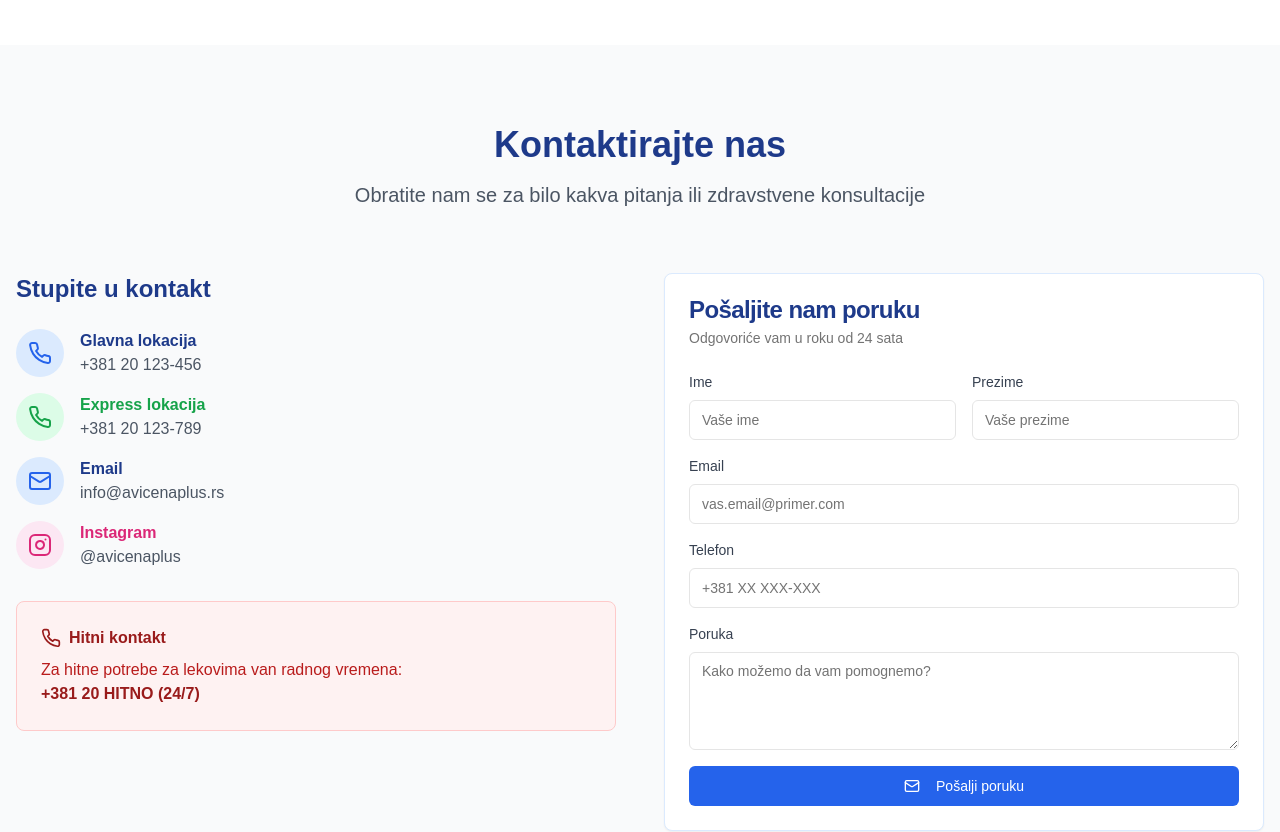
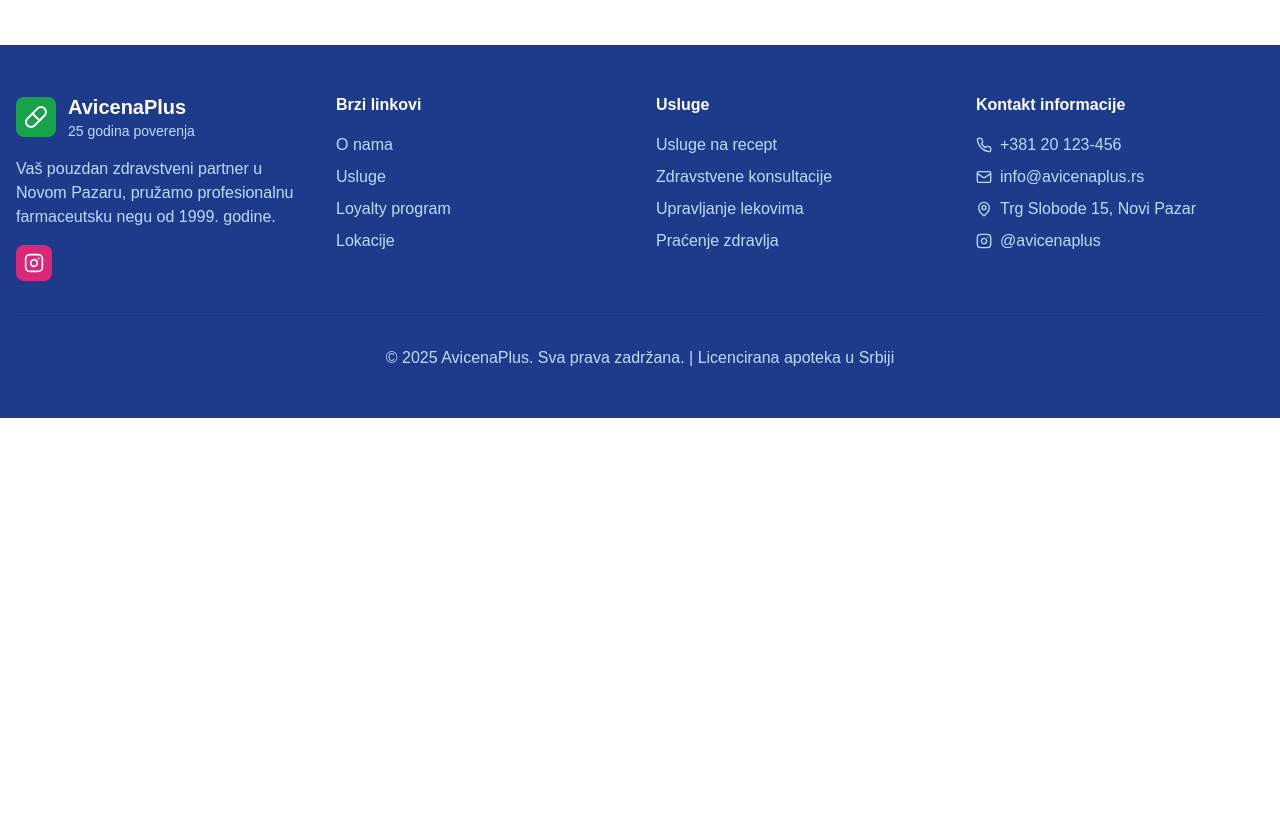
Before and after one commit to luckybbbbbb/pharmacy, a Next.js app: page / in a window 1280 px wide. Shown: the part 4680-5512 px from the top of the page. After the commit the page ends 5098 px from the top, so only its background shows below. Built offline with nearby package versions, Linux system fonts and the light colour scheme.

Commit message:
removed old sections

```diff
--- a/app/page.tsx
+++ b/app/page.tsx
@@ -636,113 +636,6 @@ export default function AvicenaPlusWebsite() {
         </div>
       </section>
 
-      {/* Contact Section */}
-      <section id="kontakt" className="py-20 bg-gray-50">
-        <div className="container mx-auto px-4">
-          <div className="text-center mb-16">
-            <h2 className="text-4xl font-bold text-blue-900 mb-4">Kontaktirajte nas</h2>
-            <p className="text-xl text-gray-600">Obratite nam se za bilo kakva pitanja ili zdravstvene konsultacije</p>
-          </div>
-
-          <div className="grid lg:grid-cols-2 gap-12">
-            <div className="space-y-8">
-              <div>
-                <h3 className="text-2xl font-bold text-blue-900 mb-6">Stupite u kontakt</h3>
-                <div className="space-y-4">
-                  <div className="flex items-center space-x-4">
-                    <div className="bg-blue-100 p-3 rounded-full">
-                      <Phone className="h-6 w-6 text-blue-600" />
-                    </div>
-                    <div>
-                      <p className="font-semibold text-blue-900">Glavna lokacija</p>
-                      <p className="text-gray-600">+381 20 123-456</p>
-                    </div>
-                  </div>
-                  <div className="flex items-center space-x-4">
-                    <div className="bg-green-100 p-3 rounded-full">
-                      <Phone className="h-6 w-6 text-green-600" />
-                    </div>
-                    <div>
-                      <p className="font-semibold text-green-600">Express lokacija</p>
-                      <p className="text-gray-600">+381 20 123-789</p>
-                    </div>
-                  </div>
-                  <div className="flex items-center space-x-4">
-                    <div className="bg-blue-100 p-3 rounded-full">
-                      <Mail className="h-6 w-6 text-blue-600" />
-                    </div>
-                    <div>
-                      <p className="font-semibold text-blue-900">Email</p>
-                      <p className="text-gray-600">info@avicenaplus.rs</p>
-                    </div>
-                  </div>
-                  <div className="flex items-center space-x-4">
-                    <div className="bg-pink-100 p-3 rounded-full">
-                      <Instagram className="h-6 w-6 text-pink-600" />
-                    </div>
-                    <div>
-                      <p className="font-semibold text-pink-600">Instagram</p>
-                      <Link
-                        href="https://www.instagram.com/avicenaplus/"
-                        target="_blank"
-                        rel="noopener noreferrer"
-                        className="text-gray-600 hover:text-pink-600 transition-colors"
-                      >
-                        @avicenaplus
-                      </Link>
-                    </div>
-                  </div>
-                </div>
-              </div>
-
-              <div className="bg-red-50 border border-red-200 p-6 rounded-lg">
-                <h4 className="font-bold text-red-800 mb-2 flex items-center">
-                  <Phone className="h-5 w-5 mr-2" />
-                  Hitni kontakt
-                </h4>
-                <p className="text-red-700">Za hitne potrebe za lekovima van radnog vremena:</p>
-                <p className="font-semibold text-red-800">+381 20 HITNO (24/7)</p>
-              </div>
-            </div>
-
-            <Card className="border-blue-100">
-              <CardHeader>
-                <CardTitle className="text-blue-900">Pošaljite nam poruku</CardTitle>
-                <CardDescription>Odgovoriće vam u roku od 24 sata</CardDescription>
-              </CardHeader>
-              <CardContent className="space-y-4">
-                <div className="grid grid-cols-2 gap-4">
-                  <div>
-                    <label className="text-sm font-medium text-gray-700 mb-2 block">Ime</label>
-                    <Input placeholder="Vaše ime" />
-                  </div>
-                  <div>
-                    <label className="text-sm font-medium text-gray-700 mb-2 block">Prezime</label>
-                    <Input placeholder="Vaše prezime" />
-                  </div>
-                </div>
-                <div>
-                  <label className="text-sm font-medium text-gray-700 mb-2 block">Email</label>
-                  <Input type="email" placeholder="vas.email@primer.com" />
-                </div>
-                <div>
-                  <label className="text-sm font-medium text-gray-700 mb-2 block">Telefon</label>
-                  <Input type="tel" placeholder="+381 XX XXX-XXX" />
-                </div>
-                <div>
-                  <label className="text-sm font-medium text-gray-700 mb-2 block">Poruka</label>
-                  <Textarea placeholder="Kako možemo da vam pomognemo?" rows={4} />
-                </div>
-                <Button className="w-full bg-blue-600 hover:bg-blue-700 text-white">
-                  <Mail className="h-4 w-4 mr-2" />
-                  Pošalji poruku
-                </Button>
-              </CardContent>
-            </Card>
-          </div>
-        </div>
-      </section>
-
       {/* Footer */}
       <footer className="bg-blue-900 text-white py-12">
         <div className="container mx-auto px-4">
```
